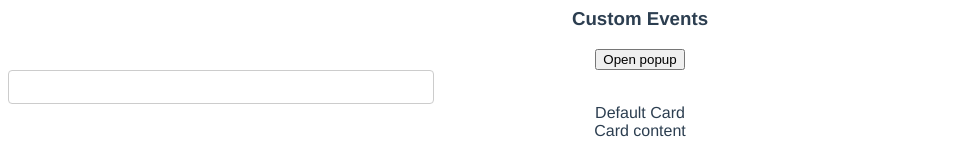
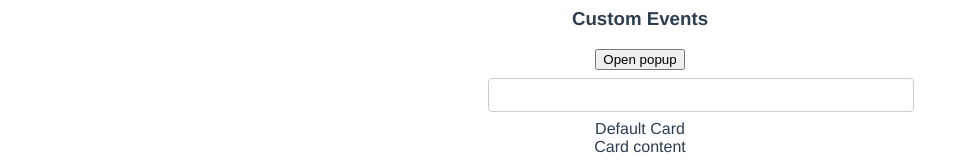
Before and after one commit to PeterOsoo/vue-js, a Vue app in the folder vue-components/: page / in a window 1280 px wide. Shown: the part 1086-1248 px from the top of the page, without its empty margins (0-969 px from the left). Built offline with nearby package versions, Linux system fonts and the light colour scheme.

Commit message:
stlye input

```diff
--- a/vue-components/src/App.vue
+++ b/vue-components/src/App.vue
@@ -17,7 +17,7 @@
   <h3>Custom Events</h3>
   <button @click="showPopup = true">Open popup</button>
   <Popup v-show="showPopup" @close="closePopup" />
-  <div class="center">
+  <div class="pb">
     <Input v-model="username" />
   </div>
 
@@ -88,4 +88,8 @@ h1 {
 .center {
   text-align: center;
 }
+
+.pb {
+  padding: 0.5rem 0 0.5rem 30rem;
+}
 </style>
```
